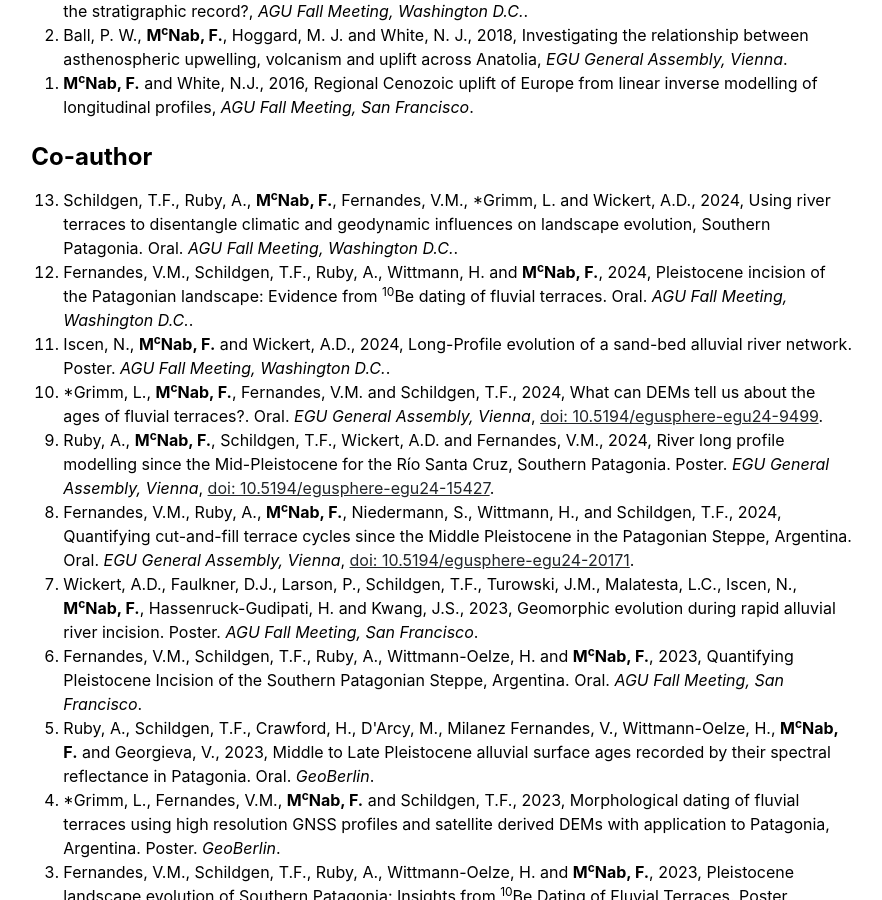
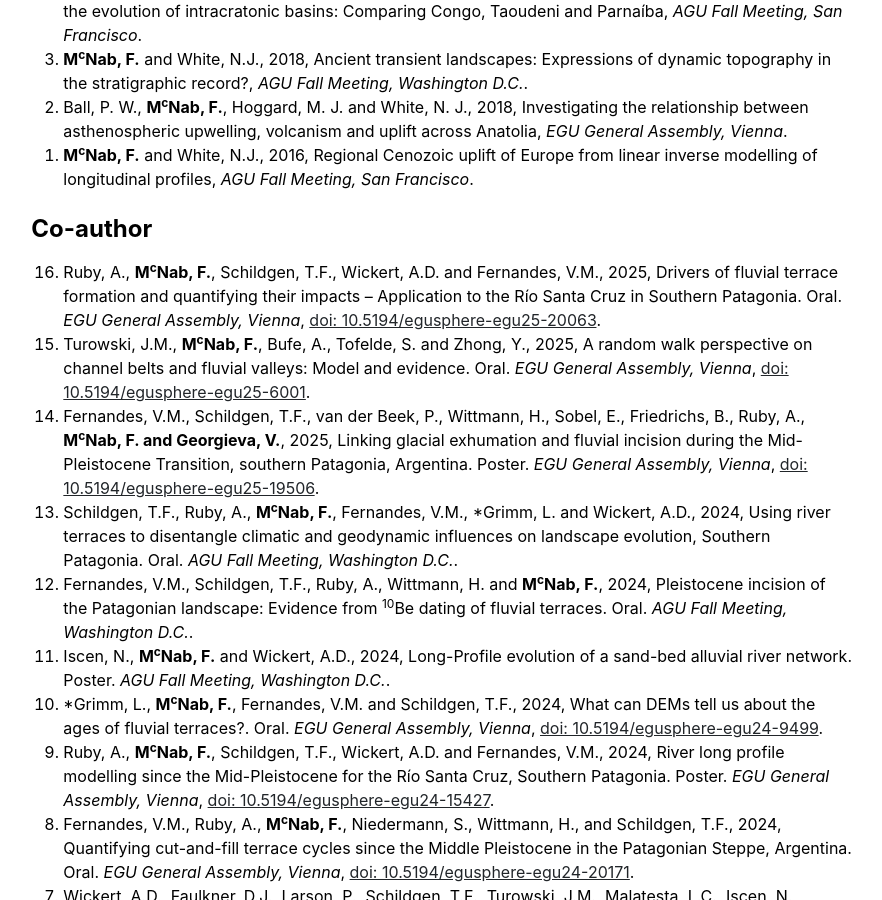
Before and after one commit to fmcnab/fmcnab.github.io, a Jekyll site: the page built from publications.md, in a window 1280 px wide and 900 px high, scrolled down 2320 px. Shown: the whole window, without its empty margins (198-1080 px from the left). Built offline with Jekyll 4.4.1, drawn with Linux system fonts in a browser that asks for light colours; some of the changed text lies outside the part shown.

Commit message:
Update publications.

```diff
--- a/_data/publications.yml
+++ b/_data/publications.yml
@@ -4,9 +4,10 @@ featured:
 - {name: 'Low shear diffusion central schemes for particle methods. Jonathan Panuelos, James Wadsley, Nicholas Kevlahan', url: 'http://ms.mcmaster.ca/kevla/pdf/articles/jcp_v414.pdf'}
 
 peer_reviewed:
+- {names: '<b>M<sup>c</sup>Nab, F.</b>, Schildgen, T.F., Turowski, J.M. and Wickert, A.D.', year: '2025', title: 'Influence of network geometry on long-term morphodynamics of alluvial rivers', journal: 'EGUsphere [preprint]', vol: '50', num: '10', pages: '1&ndash;45', doi: '10.5194/egusphere-2025-2468', url: 'https://doi.org/10.5194/egusphere-2025-2468'}
 - {names: 'Fernandes, V.M., Ruby, A., <b>M<sup>c</sup>Nab, F.</b>, Wittmann, H., Wickert, A.D. and Schildgen, T.F.', year: '2025', title: 'Mantle-driven, climatically modulated landscape evolution in Southern Patagonia', journal: 'Geology [under review]'}
 - {names: 'Turowski, J.M., <b>M<sup>c</sup>Nab, F.</b>, Bufe, A. and Tofelde, S.', year: '2025', title: 'Width evolution of channel belts as a random walk', journal: 'Earth Surface Dynamics', vol: '13', pages: '97&ndash;117', doi: '10.5194/esurf-13-97-2025', url: 'https://doi.org/10.5194/esurf-13-97-2025'}
-- {names: 'Gong, L., van der Beek, P., Schildgen, T.F., Sobel, E.R., Racano, S., Mariotti, A., and <b>M<sup>c</sup>Nab, F.</b>', year: '2024', title: 'Drainage rearrangement in an intra-continental mountain belt: A case study from the central South Tian Shan, Kyrgyzstan', journal: 'Earth Surface Dynamics', vol: '12', pages: '973&ndash;994', doi: '10.5194/esurf-12-973-2024', url: 'https://doi.org/10.5194/esurf-12-973-2024'}
+- {names: 'Gong, L., van der Beek, P., Schildgen, T.F., Sobel, E.R., Racano, S., Mariotti, A. and <b>M<sup>c</sup>Nab, F.</b>', year: '2024', title: 'Drainage rearrangement in an intra-continental mountain belt: A case study from the central South Tian Shan, Kyrgyzstan', journal: 'Earth Surface Dynamics', vol: '12', pages: '973&ndash;994', doi: '10.5194/esurf-12-973-2024', url: 'https://doi.org/10.5194/esurf-12-973-2024'}
 - {names: '<b>M<sup>c</sup>Nab, F.</b>, Schildgen, T.F., Turowski, J.M. and Wickert, A.D.', year: '2023', title: 'Diverse Responses of Alluvial Rivers to Periodic Environmental Change', journal: 'Geophysical Research Letters', vol: '50', num: '10', pages: 'e2023GL103075', doi: '10.1029/2023GL103075', url: 'https://doi.org/10.1029/2023GL103075'}
 - {names: '<b>M<sup>c</sup>Nab, F.</b> and Ball, P. W.', year: '2023', title: 'meltPT: A Python package for basaltic whole-rock thermobarometric analysis with application to Hawai&#x02BB;i', journal: 'Volcanica', vol: '6', num: '1', pages: '63&ndash;76', doi: '10.30909/vol.06.01.6376', url: 'https://doi.org/10.30909/vol.06.01.6376'}
 - {names: '<b>M<sup>c</sup>Nab, F.</b> and White, N. J.', year: '2022', title: 'Geodynamic significance of a buried transient Carboniferous landscape', journal: 'GSA Bulletin', vol: '134', num: '5&ndash;6', pages: '1,180&ndash;1,201', doi: '10.1130/B36002.1', url: 'https://doi.org/10.1130/B36002.1'}
@@ -46,6 +47,9 @@ conference_poster:
 - {names: '<b>M<sup>c</sup>Nab, F.</b> and White, N.J.', year: '2016', title: 'Regional Cenozoic uplift of Europe from linear inverse modelling of longitudinal profiles', meeting: 'AGU Fall Meeting, San Francisco'}
 
 conference_co-author:
+- {names: 'Ruby, A., <b>M<sup>c</sup>Nab, F.</b>, Schildgen, T.F., Wickert, A.D. and Fernandes, V.M.', year: '2025', title: 'Drivers of fluvial terrace formation and quantifying their impacts &ndash; Application to the R&#237;o Santa Cruz in Southern Patagonia', type: 'Oral', meeting: 'EGU General Assembly, Vienna', doi: '10.5194/egusphere-egu25-20063', url: 'https://doi.org/10.5194/egusphere-egu25-20063'}
+- {names: 'Turowski, J.M., <b>M<sup>c</sup>Nab, F.</b>, Bufe, A., Tofelde, S. and Zhong, Y.', year: '2025', title: 'A random walk perspective on channel belts and fluvial valleys: Model and evidence', type: 'Oral', meeting: 'EGU General Assembly, Vienna', doi: '10.5194/egusphere-egu25-6001', url: 'https://doi.org/10.5194/egusphere-egu25-6001'}
+- {names: 'Fernandes, V.M., Schildgen, T.F., van der Beek, P., Wittmann, H., Sobel, E., Friedrichs, B., Ruby, A., <b>M<sup>c</sup>Nab, F. and Georgieva, V.</b>', year: '2025', title: 'Linking glacial exhumation and fluvial incision during the Mid-Pleistocene Transition, southern Patagonia, Argentina', type: 'Poster', meeting: 'EGU General Assembly, Vienna', doi: '10.5194/egusphere-egu25-19506', url: 'https://doi.org/10.5194/egusphere-egu25-19506'}
 - {names: 'Schildgen, T.F., Ruby, A., <b>M<sup>c</sup>Nab, F.</b>, Fernandes, V.M., &#42;Grimm, L. and Wickert, A.D.', year: '2024', title: 'Using river terraces to disentangle climatic and geodynamic influences on landscape evolution, Southern Patagonia', type: 'Oral', meeting: 'AGU Fall Meeting, Washington D.C.'}
 - {names: 'Fernandes, V.M., Schildgen, T.F., Ruby, A., Wittmann, H. and <b>M<sup>c</sup>Nab, F.</b>', year: '2024', title: 'Pleistocene incision of the Patagonian landscape: Evidence from <sup>10</sup>Be dating of fluvial terraces', type: 'Oral', meeting: 'AGU Fall Meeting, Washington D.C.'}
 - {names: 'Iscen, N., <b>M<sup>c</sup>Nab, F.</b> and Wickert, A.D.', year: '2024', title: 'Long-Profile evolution of a sand-bed alluvial river network', type: 'Poster', meeting: 'AGU Fall Meeting, Washington D.C.'}
```
